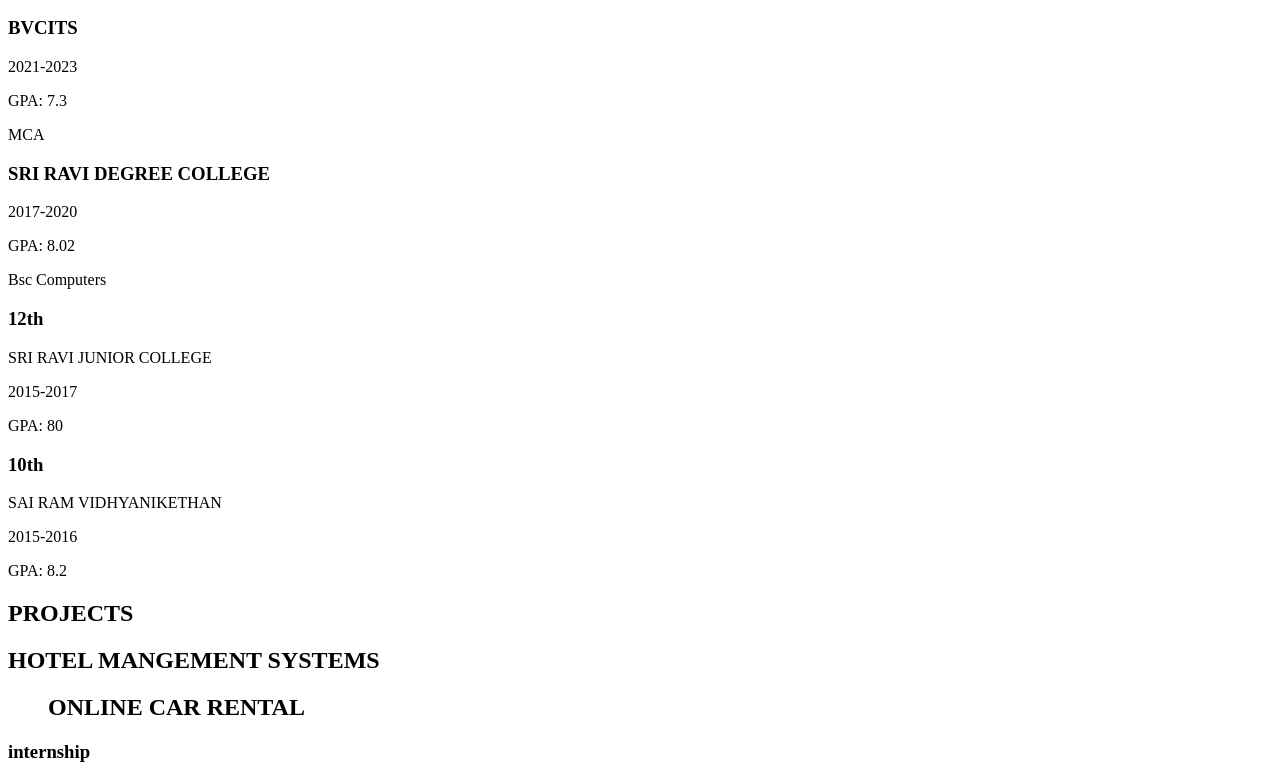
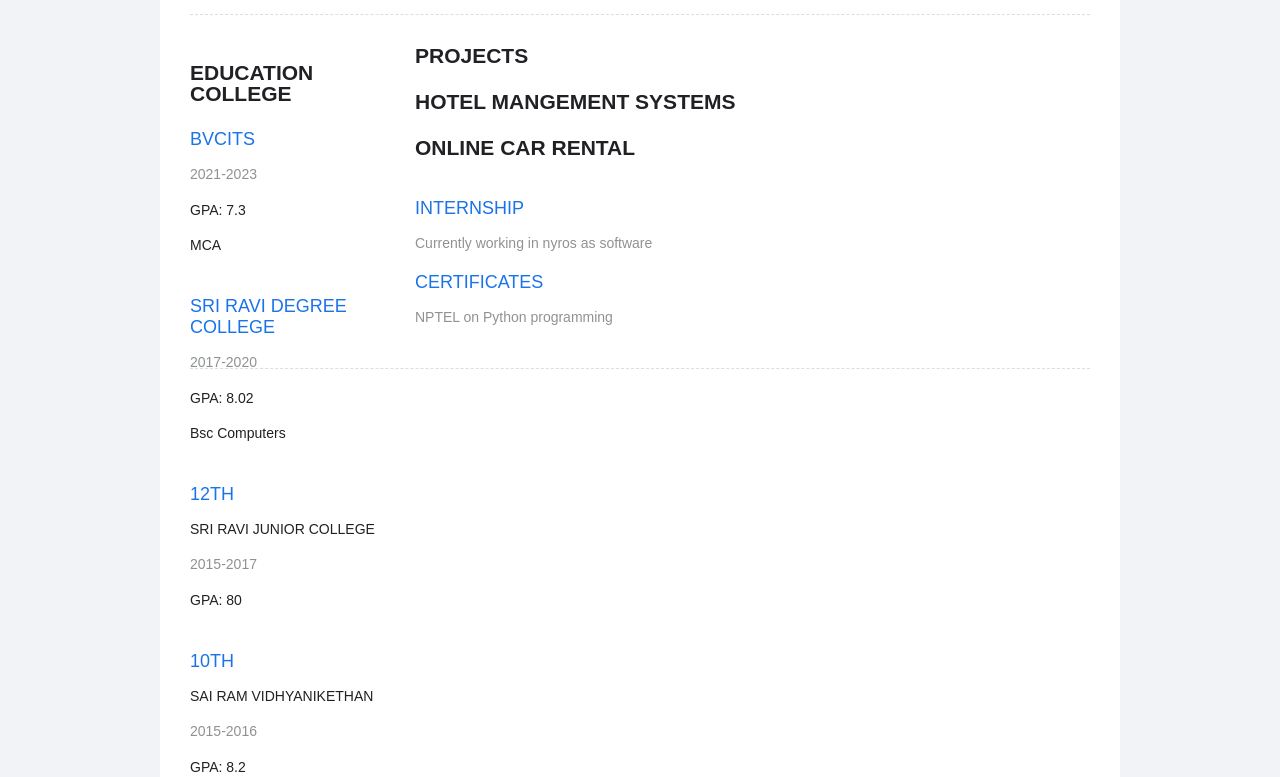
Before and after one commit to ramyasirangu-brs/ramyasirangugithub.io, a plain HTML site: page index.html in a window 1280 px wide. Shown: the part 152-929 px from the top of the page. Drawn offline with Linux system fonts and the light colour scheme.

Commit message:
Update index.html

```diff
--- a/index.html
+++ b/index.html
@@ -18,13 +18,13 @@
 
 
 
-                                         <title>Sirangu Ramya prasanthi software developer intern - UX Designer</title>
+                                         <title>Sirangu Ramya prasanthi software developer intern - </title>
 
 
 
-                                         <link href="text/css" href="index.css " rel="stylesheet">
+                                         <link href="text/css" href="style.css" rel="stylesheet">
 
-                                         <link href="index.css"rel="stylesheet">
+                                         <link href="style.css"rel="stylesheet">
 
                                          </head>
 
```
